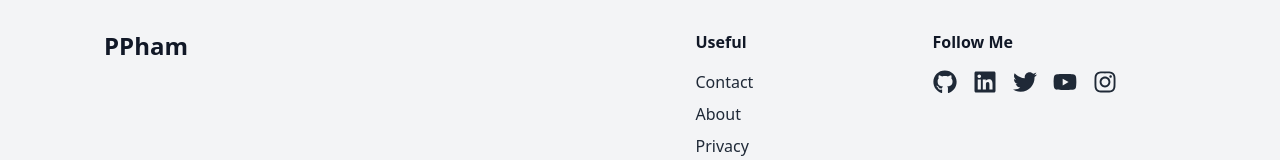
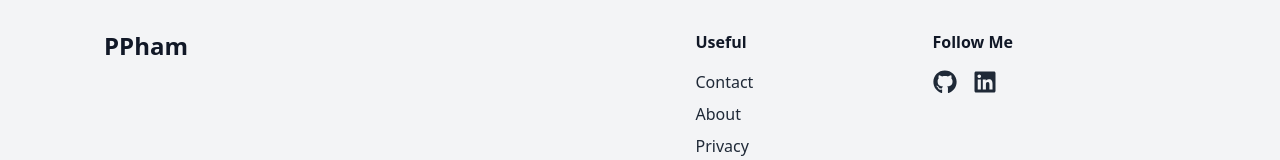
Before and after one commit to PaulP1406/Personal-portfolio, a React (Create React App) app in the folder client/: page /about in a window 1280 px wide. Shown: the part 1719-1879 px from the top of the page. Built offline with nearby package versions, Linux system fonts and the light colour scheme.

Commit message:
removed unneeded social media icons

```diff
--- a/client/src/Components/Footer.js
+++ b/client/src/Components/Footer.js
@@ -39,7 +39,7 @@ const Footer = () => {
 
           {/* Social Icons */}
           <div className="text-center lg:text-left lg:col-start-6">
-            <h3 className={`font-semibold mb-4 ${theme === 'dark' ? 'text-white' : 'text-gray-900'}`}>Follow Me</h3>
+            <h3 className={`font-semibold  mb-4 ${theme === 'dark' ? 'text-white' : 'text-gray-900'}`}>Follow Me</h3>
             <div className="flex justify-center lg:justify-start space-x-4">
               <a href="https://github.com/yourusername" target="_blank" rel="noopener noreferrer" className={`transition ${theme === 'dark' ? 'hover:text-gray-200' : 'hover:text-gray-600'}`}>
                 <FaGithub className="w-6 h-6" />
@@ -47,7 +47,7 @@ const Footer = () => {
               <a href="https://linkedin.com/in/yourusername" target="_blank" rel="noopener noreferrer" className={`transition ${theme === 'dark' ? 'hover:text-gray-200' : 'hover:text-gray-600'}`}>
                 <FaLinkedin className="w-6 h-6" />
               </a>
-              <a href="https://twitter.com/yourusername" target="_blank" rel="noopener noreferrer" className={`transition ${theme === 'dark' ? 'hover:text-gray-200' : 'hover:text-gray-600'}`}>
+              {/* <a href="https://twitter.com/yourusername" target="_blank" rel="noopener noreferrer" className={`transition ${theme === 'dark' ? 'hover:text-gray-200' : 'hover:text-gray-600'}`}>
                 <FaTwitter className="w-6 h-6" />
               </a>
               <a href="https://youtube.com/yourusername" target="_blank" rel="noopener noreferrer" className={`transition ${theme === 'dark' ? 'hover:text-gray-200' : 'hover:text-gray-600'}`}>
@@ -55,7 +55,7 @@ const Footer = () => {
               </a>
               <a href="https://instagram.com/yourusername" target="_blank" rel="noopener noreferrer" className={`transition ${theme === 'dark' ? 'hover:text-gray-200' : 'hover:text-gray-600'}`}>
                 <FaInstagram className="w-6 h-6" />
-              </a>
+              </a> */}
             </div>
           </div>
         </div>
```
